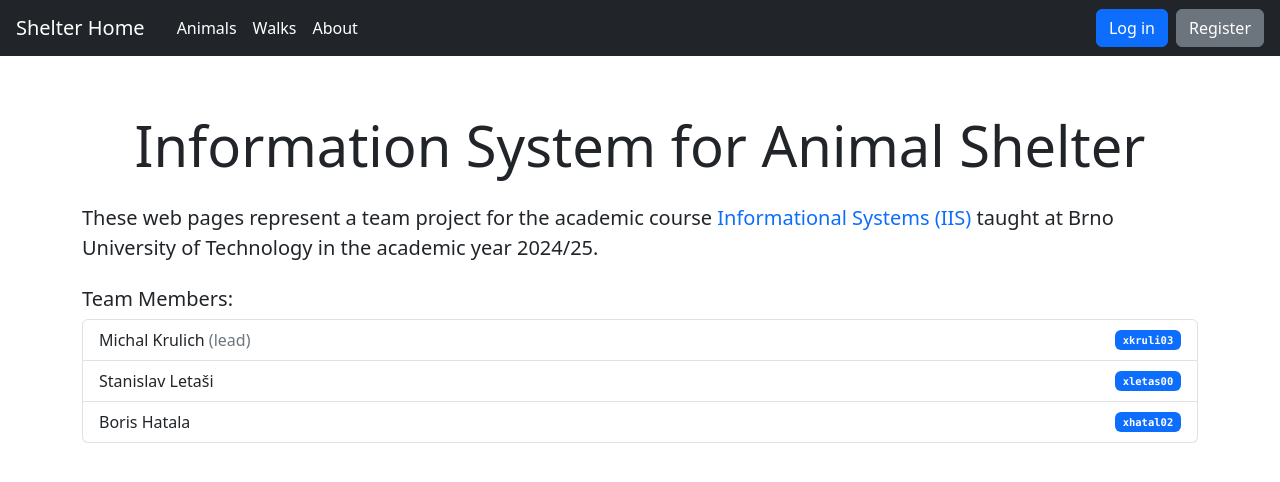
After one commit to masterofannihilation/iis-2024, a Django app: template animal_shelter/shelter/templates/about.html in a window 1280 px wide. The commit adds this page. Shown: the top 482 px of the page. Run offline with Django 3.2, Linux system fonts and the light colour scheme; the template is opened without the code that fills it: most values are stand-ins (such as "Sample title", 1, 10 or a date in 2020); parts of the project's set-up code (start-up, migrations or seed data) failed here and were passed over.

Commit message:
feat: about page

```diff
--- /dev/null
+++ b/animal_shelter/shelter/templates/about.html
@@ -0,0 +1,33 @@
+{% extends "base.html" %}
+
+{% block title %}About the Shelter{% endblock %}
+
+{% block content %}
+<div class="container my-5">
+    <div class="text-center mb-4">
+        <h1 class="display-4">Information System for Animal Shelter</h1>
+    </div>
+    <p class="lead">
+        These web pages represent a team project for the academic course
+        <a href="https://www.fit.vut.cz/study/course/IIS/" target="_blank" class="text-decoration-none">Informational Systems (IIS)</a>
+        taught at Brno University of Technology in the academic year 2024/25.
+    </p>
+    <div class="mt-4">
+        <h2 class="h5">Team Members:</h2>
+        <ul class="list-group">
+            <li class="list-group-item d-flex justify-content-between align-items-center">
+                <span>Michal Krulich <span class="text-secondary">(lead)</span> </span>
+                <span class="badge bg-primary text-white"><code class="text-white">xkruli03</code></span>
+            </li>
+            <li class="list-group-item d-flex justify-content-between align-items-center">
+                Stanislav Letaši
+                <span class="badge bg-primary text-white"><code class="text-white">xletas00</code></span>
+            </li>
+            <li class="list-group-item d-flex justify-content-between align-items-center">
+                Boris Hatala
+                <span class="badge bg-primary text-white"><code class="text-white">xhatal02</code></span>
+            </li>
+        </ul>
+    </div>
+</div>
+{% endblock %}
--- a/animal_shelter/shelter/templates/base.html
+++ b/animal_shelter/shelter/templates/base.html
@@ -45,6 +45,9 @@
                 <a class="nav-link {% if request.resolver_match.url_name == 'users_list' %}active{% endif %}" href="{% url 'users_list' %}">Users</a>
             </li>
             {% endif %}
+            <li class="nav-item">
+                <a class="nav-link {% if request.resolver_match.url_name == 'about' %}active{% endif %}" href="{% url 'about' %}">About</a>
+            </li>
         </ul>
 
         <div class="ms-auto d-inline-flex align-items-center">
--- a/animal_shelter/shelter/urls.py
+++ b/animal_shelter/shelter/urls.py
@@ -42,4 +42,6 @@ urlpatterns = [
     path("health_records/<int:id>/edit_vet/", health_records_views.health_records_vet_edit, name="health_records_vet_edit"),
     path("health_records/<int:id>/delete/", health_records_views.health_records_delete, name="health_records_delete"),
     path("health_records/<int:id>/choose/", health_records_views.choose_health_record, name="choose_health_record"),
+
+    path("about/", views.about_page, name="about")
 ]
```
Also changed, not shown: animal_shelter/shelter/views.py (+7 -2 lines).
